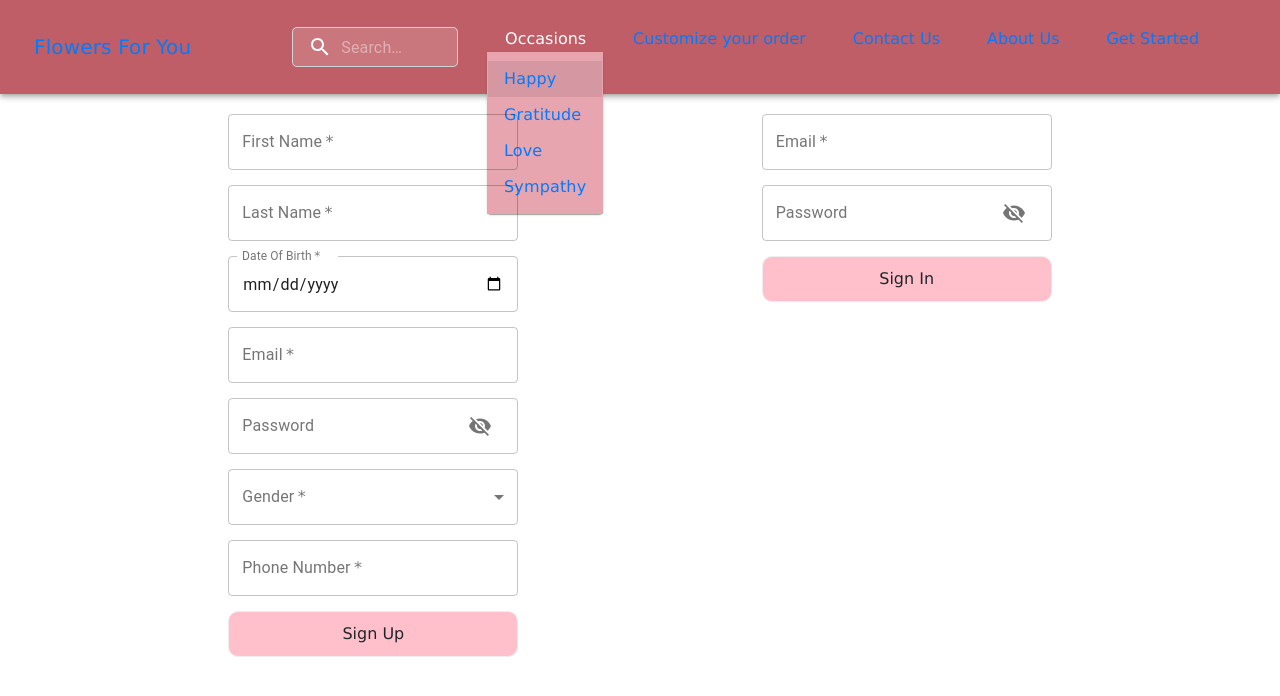
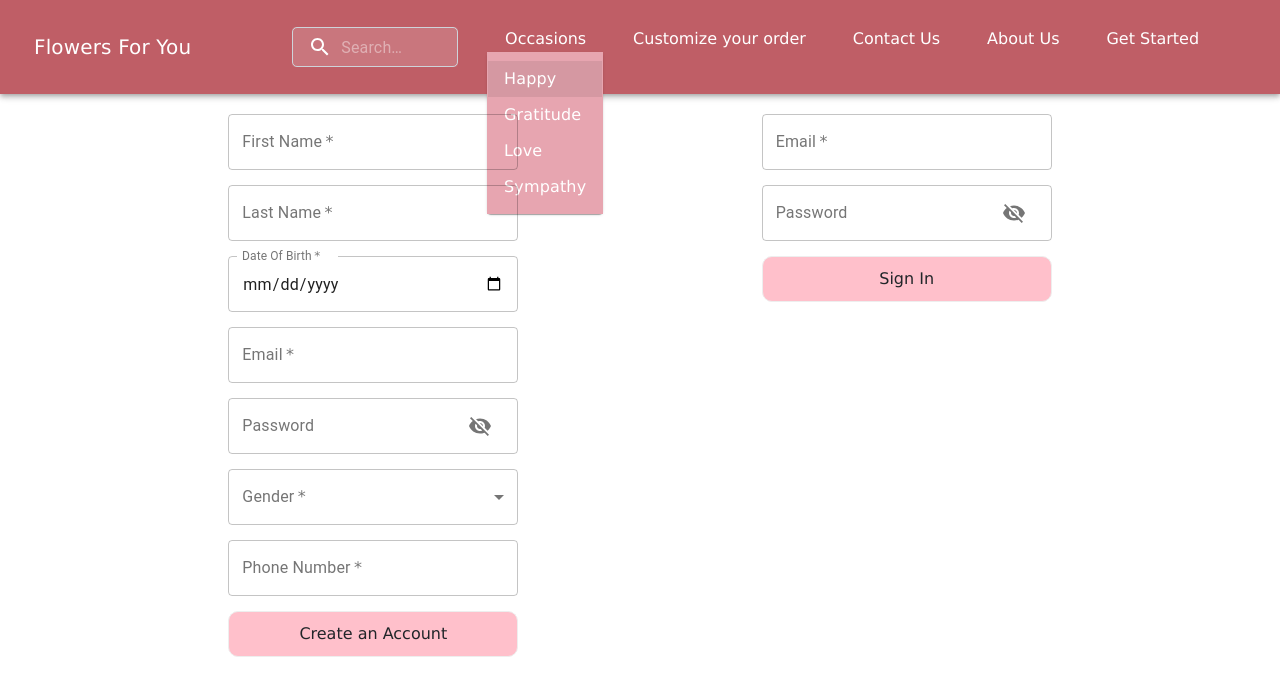
Before and after one commit to nathalie-mallak/final_project_frontend, a React (Create React App) app: page /start in a window 1280 px wide. Both pictures are taken after a click on the element "Occasions". Shown: the top 696 px of the page. Built offline with nearby package versions, Linux system fonts and the light colour scheme.

Commit message:
fixed css

```diff
--- a/src/components/aboutUs/aboutUs.js
+++ b/src/components/aboutUs/aboutUs.js
@@ -3,7 +3,6 @@ import React from 'react'
 const AboutUs = () => {
 	return (
 		<>
-
 		</>
 	)
 }
--- a/src/components/carousel/carousel.js
+++ b/src/components/carousel/carousel.js
@@ -1,9 +1,8 @@
 import React , {useState} from 'react'
-import Carousel from "react-bootstrap/Carousel"
-import Slider1 from "../../image/Slider1.jpg"
-import Slider2 from "../../image/Slider2.jpg"
-import Slider3 from "../../image/Slider3.jpg"
-
+import Carousel from 'react-bootstrap/Carousel'
+import Slider1 from '../../image/Slider1.jpg'
+import Slider2 from '../../image/Slider2.jpg'
+import Slider3 from '../../image/Slider3.jpg'
 
 export default function Slider() {
 
@@ -14,27 +13,27 @@ export default function Slider() {
     };
 
     return (
-        <div>
-          <Carousel fade="true" activeIndex={index} onSelect={handleSelect}>
+        <>
+          <Carousel fade='true' activeIndex={index} onSelect={handleSelect}>
               <Carousel.Item>
-              <img className="d-block w-100 " src ={Slider1} alt="first image" style={{ height:"70vh" }}/>
+              <img className='d-block w-100 ' src ={Slider1} alt='first image' style={{ height:'70vh' }}/>
                   <Carousel.Caption>
-                     <h3 style={{ color:"red" }}>Flowers for you</h3>
+                     <h3 style={{ color:'red' }}>Flowers for you</h3>
                   </Carousel.Caption>
               </Carousel.Item>
               <Carousel.Item>
-              <img className="d-block w-100 " src ={Slider2} alt="Second image" style={{ height:"70vh" }}/>
+              <img className='d-block w-100 ' src ={Slider2} alt='Second image' style={{ height:'70vh' }}/>
                   <Carousel.Caption>
-                     <h3 style={{ color:"gold" }}>Happy days</h3>
+                     <h3 style={{ color:'gold' }}>Happy days</h3>
                   </Carousel.Caption>
               </Carousel.Item>
               <Carousel.Item>
-              <img className="d-block w-100 " src ={Slider3} alt="Third image" style={{ height:"70vh" }}/>
+              <img className='d-block w-100 ' src ={Slider3} alt='Third image' style={{ height:'70vh' }}/>
                   <Carousel.Caption>
-                     <h3 style={{ color:"gold" }}>Yellow Smile</h3>
+                     <h3 style={{ color:'gold' }}>Yellow Smile</h3>
                   </Carousel.Caption>
               </Carousel.Item>
           </Carousel>
-        </div>
+        </>
     )
 }
--- a/src/components/header/header.css
+++ b/src/components/header/header.css
@@ -15,9 +15,28 @@
 	font-size: 15px;
 }
 
+.link
+{
+	color: white;
+}
+
+.sublink
+{
+	color: white;
+}
+
 .link:hover
 {
 	color: rgb(231, 165, 176);
 	transform: scale(1.05);
-	cursor: pointer
+	cursor: pointer;
+	text-decoration: none;
 }
+
+.sublink:hover
+{
+	color: white;
+	transform: scale(1.05);
+	cursor: pointer;
+	text-decoration: none;
+}
--- a/src/components/header/header.js
+++ b/src/components/header/header.js
@@ -63,10 +63,10 @@ const Header = () => {
 		>
 			<Paper className={classes.drpdown}>
 				<MenuList >
-					<MenuItem onClick={handleMenuClose}><Link to='/happyOccasions'> Happy </Link></MenuItem>
-					<MenuItem onClick={handleMenuClose}><Link to='/gratitudeOccasions'> Gratitude </Link></MenuItem>
-					<MenuItem onClick={handleMenuClose}><Link to='/loveOccasions'> Love </Link></MenuItem>
-					<MenuItem onClick={handleMenuClose}><Link to='/sympathyOccasions'> Sympathy </Link></MenuItem>
+					<MenuItem onClick={handleMenuClose}><Link to='/happyOccasions' className='sublink'> Happy </Link></MenuItem>
+					<MenuItem onClick={handleMenuClose}><Link to='/gratitudeOccasions' className='sublink'> Gratitude </Link></MenuItem>
+					<MenuItem onClick={handleMenuClose}><Link to='/loveOccasions' className='sublink'> Love </Link></MenuItem>
+					<MenuItem onClick={handleMenuClose}><Link to='/sympathyOccasions' className='sublink'> Sympathy </Link></MenuItem>
 				</MenuList>
 			</Paper>
 		</Menu>
@@ -90,19 +90,19 @@ const Header = () => {
 					</MenuItem>
 
 					<MenuItem>
-						<Link to='customization'> Customize your order </Link>
+						<Link to='customization' className='sublink'> Customize your order </Link>
 					</MenuItem>
 
 					<MenuItem>
-						<a href='/#contact'> Contact Us </a>
+						<a href='/#contact' className='sublink'> Contact Us</a>
 					</MenuItem>
 
 					<MenuItem>
-						<a href='/#about'> About Us </a>
+						<a href='/#about' className='sublink'> About Us </a>
 					</MenuItem>
 
 					<MenuItem>
-						<Link to='/start'> Get Started </Link>
+						<Link to='/start' className='sublink'> Get Started </Link>
 					</MenuItem>
 				</MenuList>
 			</Paper>
@@ -114,7 +114,7 @@ const Header = () => {
 			<AppBar position='static' className={classes.bar}>
 				<Toolbar>
 					<Typography className={classes.title} variant='h6' noWrap>
-						<Link to='/'>
+						<Link to='/' className='link'>
 							Flowers For You
 						</Link>
 					</Typography>
@@ -153,10 +153,10 @@ const Header = () => {
 								>
 								<Paper>
 									<MenuList autoFocusItem={open} id='menu-list-grow' className={classes.drpdown}>
-										<MenuItem><Link to='/happyOccasions'> Happy </Link></MenuItem>
-										<MenuItem><Link to='/gratitudeOccasions'> Gratitude </Link></MenuItem>
-										<MenuItem><Link to='/loveOccasions'> Love </Link></MenuItem>
-										<MenuItem><Link to='/sympathyOccasions'> Sympathy </Link></MenuItem>
+										<MenuItem><Link to='/happyOccasions' className='sublink'> Happy </Link></MenuItem>
+										<MenuItem><Link to='/gratitudeOccasions' className='sublink'> Gratitude </Link></MenuItem>
+										<MenuItem><Link to='/loveOccasions' className='sublink'> Love </Link></MenuItem>
+										<MenuItem><Link to='/sympathyOccasions' className='sublink'> Sympathy </Link></MenuItem>
 									</MenuList>
 								</Paper>
 								</Grow>
@@ -168,13 +168,9 @@ const Header = () => {
 							Customize your order
 						</Link>
 
-						<a href='/#contact'>
-							<p className='link'> Contact Us </p>
-						</a>
+						<a href='/#contact' className='link'> Contact Us </a>
 
-						<a href='/#about'>
-							<p className='link'> About Us </p>
-						</a>
+						<a href='/#about' className='link'> About Us </a>
 
 						<Link to ='/start' className='link'>
 							Get Started
@@ -280,6 +276,6 @@ const useStyles = makeStyles((theme) => ({
 	drpdown: {
 		backgroundColor: 'rgb(231, 165, 176)',
 		border: '1px solid rgb(231, 165, 176)',
-		color: 'white'
+		color: 'white',
 	}
   }))
--- a/src/components/home/home.css
+++ b/src/components/home/home.css
@@ -1,7 +1,10 @@
-.carousel
+*
 {
-    max-width: 50%;
-    height: 20%;
+	font-family: Verdana, Geneva, Tahoma, sans-serif;
+	color: unset;
+	text-decoration: none;
+	padding: 0;
+	margin: 0;
 }
 
 .homeContainer
--- a/src/components/home/home.js
+++ b/src/components/home/home.js
@@ -8,16 +8,13 @@ const Home = () => {
 	return (
 		<>
 			<Header />
-			<div className='homeContainer'>
 
-			</div>
+			<section id='Carousel'>
+				<Slider/>
+			</section>
 
 			<section id='about'>
 				<AboutUs />
-			</section>
-
-			<section id='Carousel'>
-				<Slider/>
 			</section>
 
 			<section id='contact'>
--- a/src/components/occasions/gratitude.js
+++ b/src/components/occasions/gratitude.js
@@ -36,7 +36,8 @@ const GratitudeOccasions = props => {
 						className={classes.media}
 						image={occasion.image}
 					/>
-					<Button> Select </Button>
+					<p price={occasion.price}> </p>
+					<Button> Buy Now </Button>
 				</Card>
 			))}
         </>
--- a/src/components/occasions/happy.js
+++ b/src/components/occasions/happy.js
@@ -36,7 +36,8 @@ const HappyOccasions = props => {
 						className={classes.media}
 						image={occasion.image}
 					/>
-					<Button> Select </Button>
+					<p price={occasion.price}> </p>
+					<Button> Buy Now </Button>
 				</Card>
 			))}
         </>
--- a/src/components/occasions/love.js
+++ b/src/components/occasions/love.js
@@ -36,7 +36,8 @@ const LoveOccasions = props => {
 						className={classes.media}
 						image={occasion.image}
 					/>
-					<Button> Select </Button>
+					<p price={occasion.price}> </p>
+					<Button> Buy Now </Button>
 				</Card>
 			))}
         </>
--- a/src/components/occasions/sympathy.js
+++ b/src/components/occasions/sympathy.js
@@ -36,7 +36,8 @@ const SympathyOccasions = props => {
 						className={classes.media}
 						image={occasion.image}
 					/>
-					<Button> Select </Button>
+					<p price={occasion.price}> </p>
+					<Button> Buy Now </Button>
 				</Card>
 			))}
         </>
--- a/src/components/start/signUp.js
+++ b/src/components/start/signUp.js
@@ -121,7 +121,7 @@ const SignUp = props => {
 
 				<Buttons
 					type='submit'
-					text= 'Sign Up'
+					text= 'Create an Account'
 					backgroundColor= 'pink'
 					disabled={userInfo.fname === '' || userInfo.lname === '' || userInfo.email === '' || values.password === '' || userInfo.phone === '' || userInfo.gender === '' || userInfo.dob === ''}
 				/>
```
Also changed, not shown: src/components/aboutUs/aboutUs.css (+11 -0 lines), 2 other files (tests, documents, lock files or other folders).
